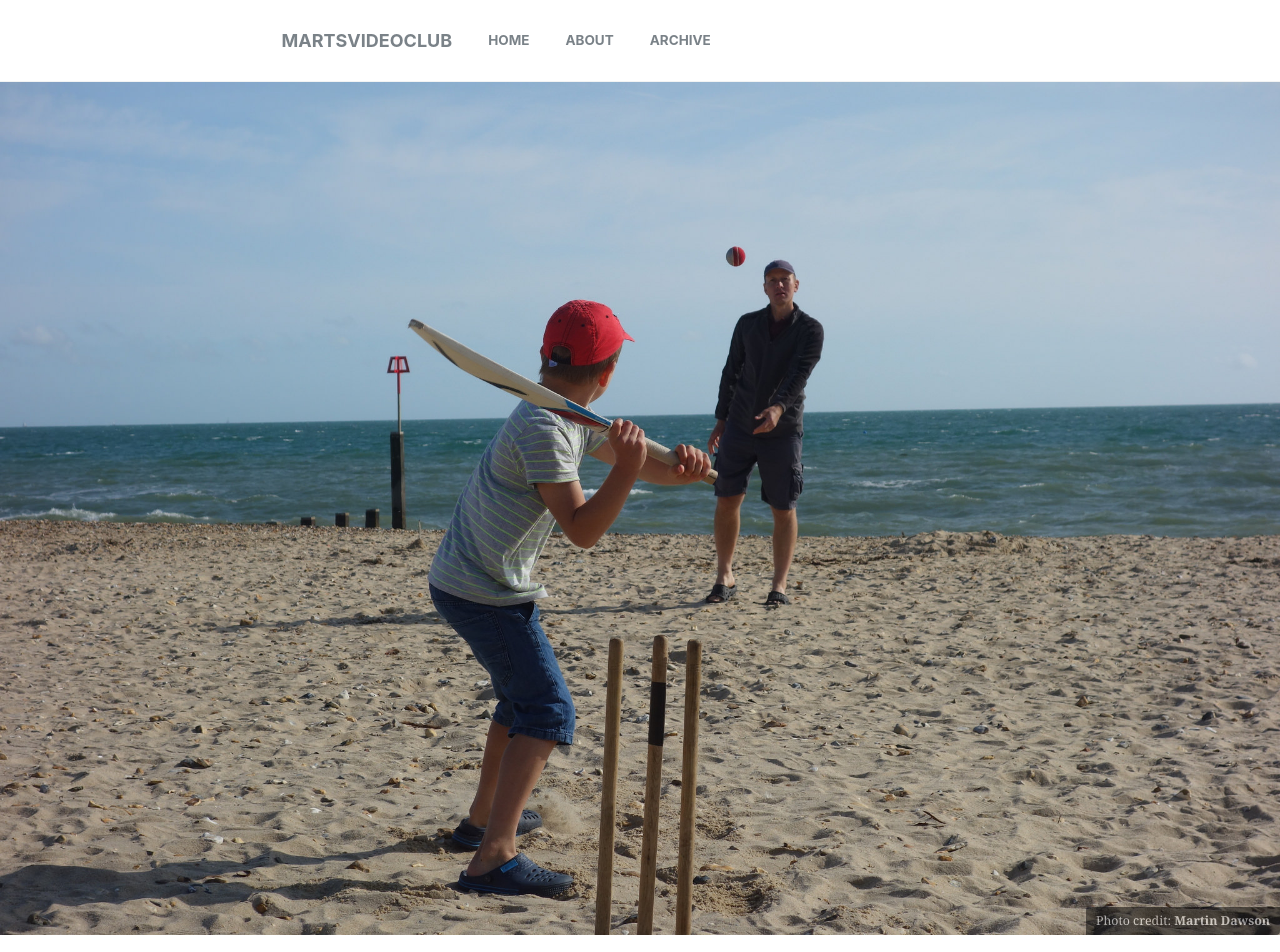
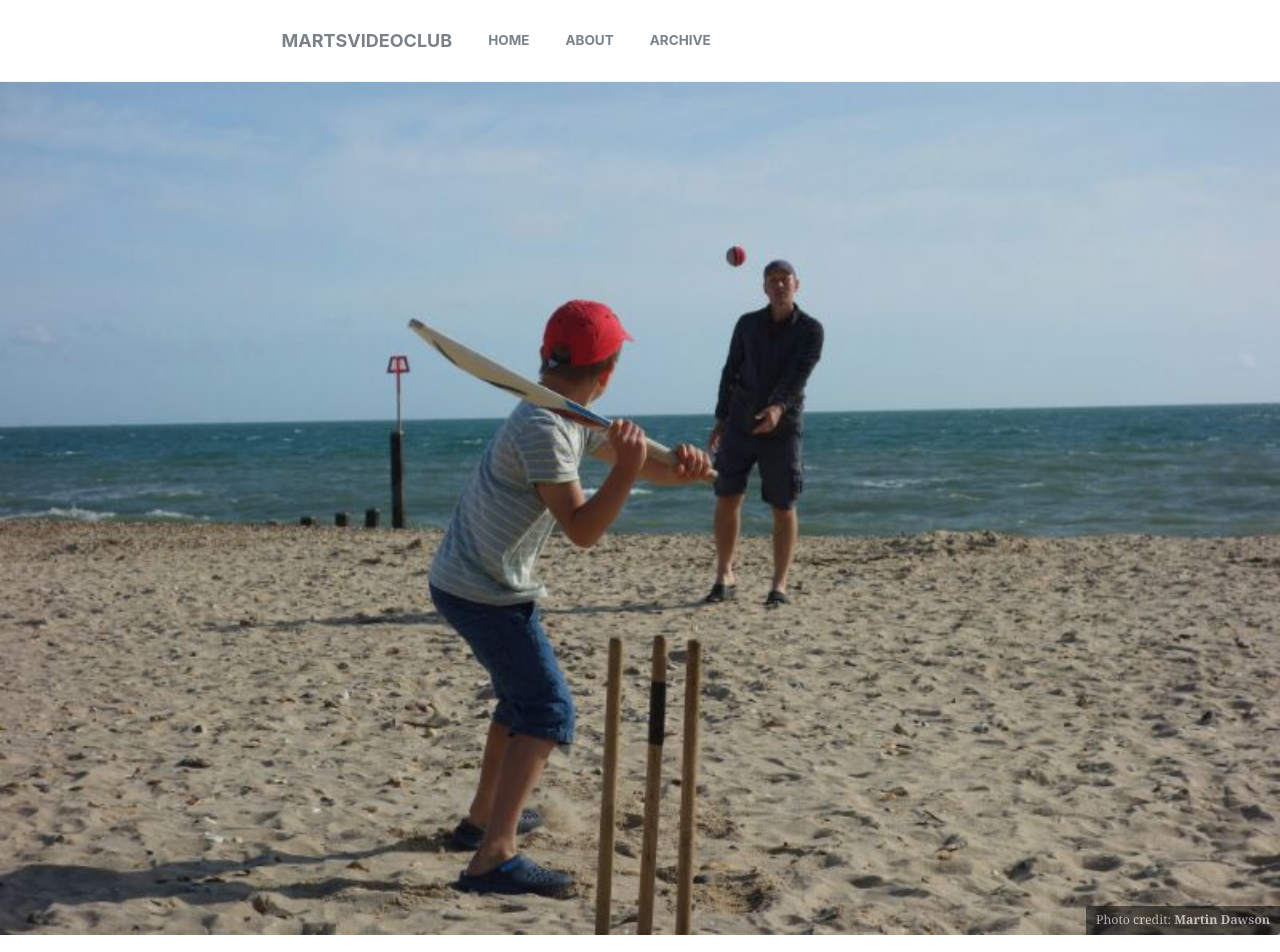
Before and after one commit to martsvideoclub/mmartvid, a Jekyll site: the page built from _posts/2015-09-04-august-bank-holiday-in-christchurch.md, in a window 1280 px wide. Shown: the top 952 px of the page. Built offline with Jekyll 4.4.1, drawn with Linux system fonts in a browser that asks for light colours.

Commit message:
Update 2015-09-04-august-bank-holiday-in-christchurch.md

```diff
--- a/_posts/2015-09-04-august-bank-holiday-in-christchurch.md
+++ b/_posts/2015-09-04-august-bank-holiday-in-christchurch.md
@@ -5,8 +5,8 @@ description: "Family holiday"
 date: 2015-09-04 12:00:00
 youtubeId: "nWo4l4qEViE"
 header:
-  image: 07.jpg
-  teaser: 07.jpg
+  image: cchurch.jpg
+  teaser: cchurch.jpg
   caption: "Photo credit: **Martin Dawson**"
 categories:
   - Blog
```
